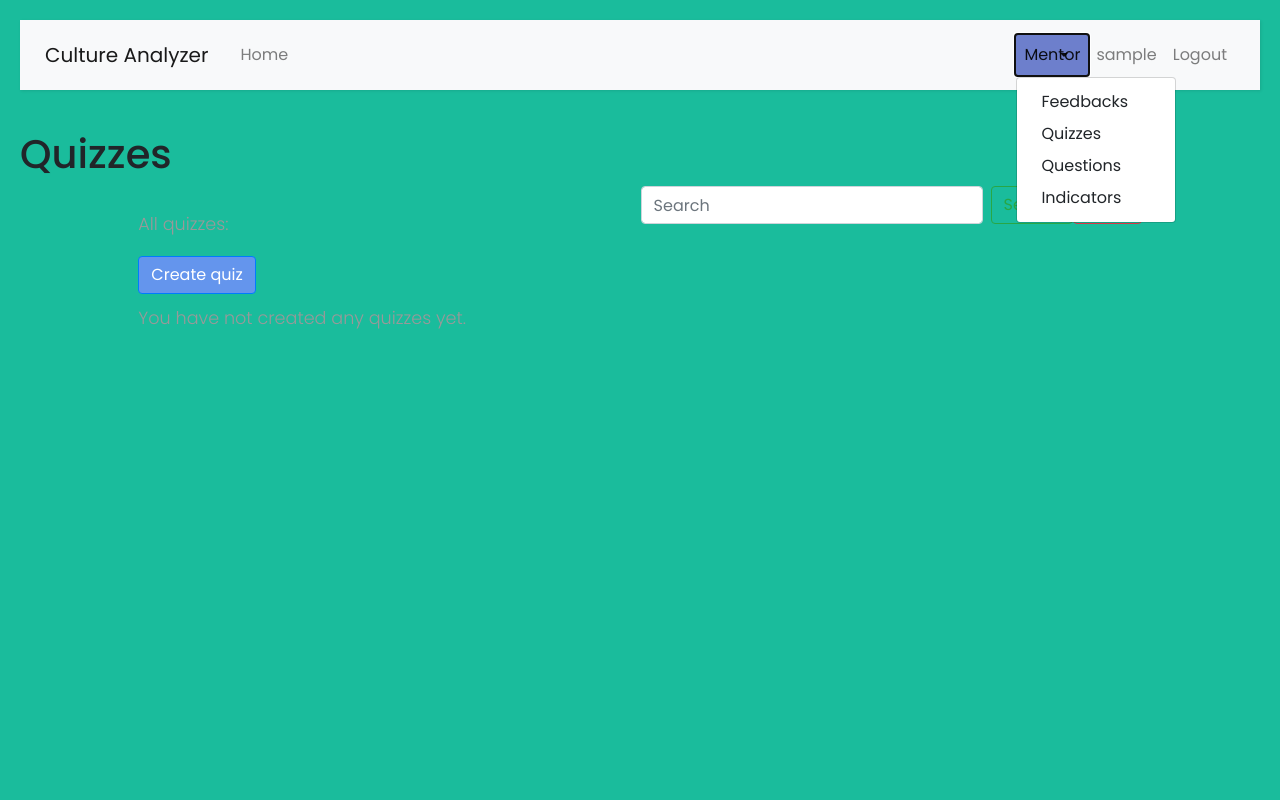
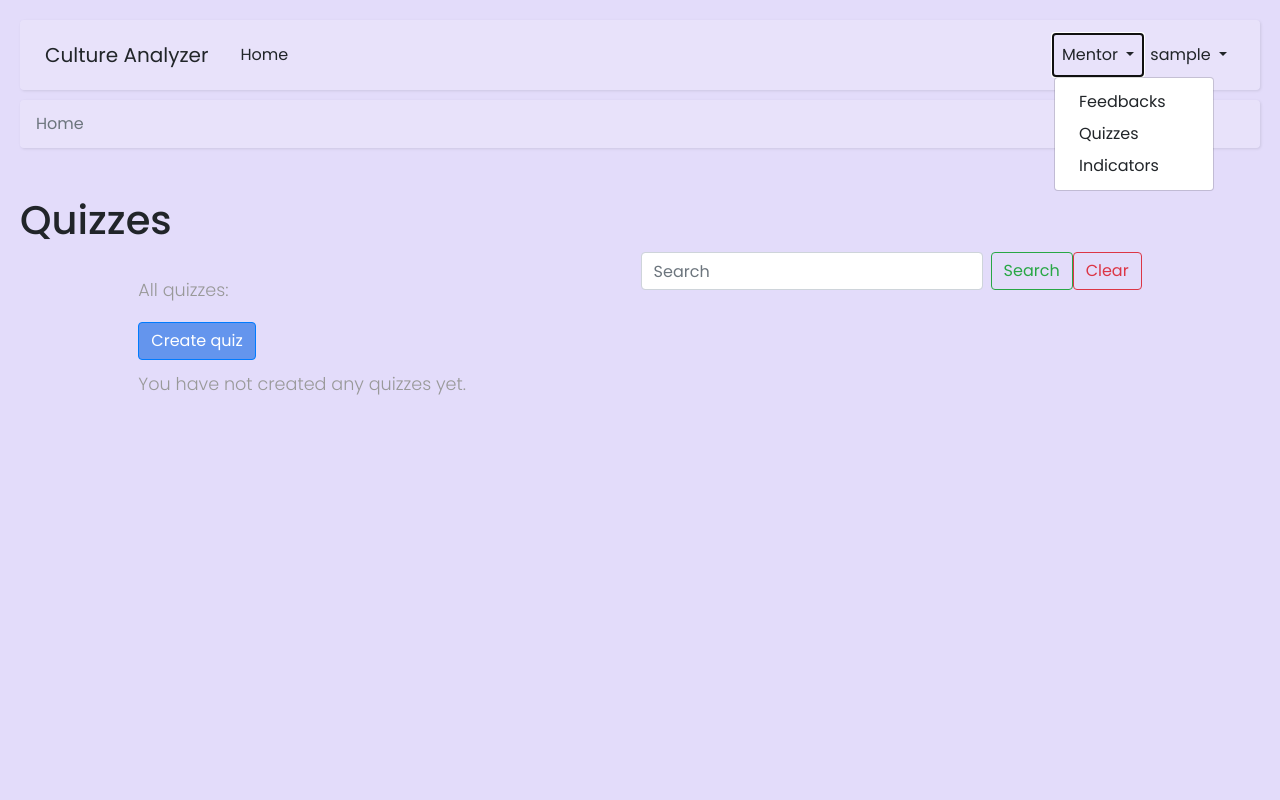
Before and after one commit to IF-093-Python/CultureAnalyzer, a Django app: page /quiz/quiz_list/ in a window 1280 px wide, after a click on "Mentor". Run offline with Django 3.2, Linux system fonts and the light colour scheme; the visitor is signed in with stand-in values (Sample User, id 1); data that the repository does not hold is empty; some libraries are stand-ins or nearby versions.

Commit message:
Added new design to indicator list view

```diff
--- a/static/style.css
+++ b/static/style.css
@@ -2,7 +2,7 @@
 
 body {
     font-family: 'Poppins', sans-serif;
-    background: #1abc9c;
+    background: #E3DCFA;
 }
 
 p {
@@ -52,65 +52,8 @@ a, a:hover, a:focus {
     perspective: 1500px;
 }
 
-#sidebar {
-    min-width: 250px;
-    max-width: 250px;
-    background: #7386D5;
-    color: #fff;
-    transition: all 0.6s cubic-bezier(0.945, 0.020, 0.270, 0.665);
-    transform-origin: bottom left;
-}
-
-#sidebar.active {
-    margin-left: -250px;
-    transform: rotateY(100deg);
-}
-
-#sidebar .sidebar-header {
-    padding: 20px;
-    background: #6d7fcc;
-}
-
-#sidebar ul.components {
-    padding: 20px 0;
-    border-bottom: 1px solid white;
-}
-
-#sidebar hr {
-    border-bottom: 1px solid white;
-}
-
-#sidebar ul p {
-    color: #fff;
-    padding: 10px;
-}
-
-#sidebar ul li a {
-    padding: 10px;
-    font-size: 1.1em;
-    display: block;
-}
-
-#sidebar ul li a:hover {
-    color: #7386D5;
-    background: #fff;
-}
-
-#sidebar ul li.active > a, a[aria-expanded="true"] {
-    color: #fff;
-    background: #6d7fcc;
-}
-
 a[data-toggle="collapse"] {
     position: relative;
-}
-
-.dropdown-toggle::after {
-    display: block;
-    position: absolute;
-    top: 50%;
-    right: 20px;
-    transform: translateY(-50%);
 }
 
 ul ul a {
@@ -259,8 +152,9 @@ a.contact_us, a.contact_us:hover {
     box-shadow: 0 2px 6px rgba(231,234,243,.4);
 }
 
-.block.block-rounded {
+.block-rounded {
     border-radius: .25rem;
+    box-shadow: 1px 1px 3px rgba(0, 0, 0, 0.1);
 }
 
 .block-content {
@@ -270,3 +164,30 @@ a.contact_us, a.contact_us:hover {
     padding: 1.25rem 1.25rem 1px;
     overflow-x: visible;
 }
+
+.navbar-custom {
+    background-color: rgba(248,249,250, .2);
+    margin-bottom: 10px;
+    box-shadow: 1px 1px 3px rgba(0, 0, 0, 0.1);
+}
+
+.btn-option{
+    width: 50px;
+}
+
+table.table-hover > tbody > tr > *  {
+    border-color: #c5c5c5;
+}
+
+.page-item.active > a{
+    background-color: #6c757d !important;
+    border-color: #6c757d !important;
+}
+
+.page-link{
+    color: #444;
+}
+
+.page-link:hover{
+    color: #555;
+}
--- a/templates/abstract.html
+++ b/templates/abstract.html
@@ -35,6 +35,8 @@
     <div id="content">
         {% block navbar %}
         {% endblock navbar %}
+        {% block breadcrumb %}
+        {% endblock breadcrumb %}
         {% if user.is_authenticated %}
             {% block content %}
             {% endblock content %}
--- a/templates/base.html
+++ b/templates/base.html
@@ -2,7 +2,7 @@
 {% load static %}
 
 {% block navbar %}
-    <nav class="navbar navbar-expand-lg navbar-light bg-light">
+    <nav class="navbar navbar-expand-lg block-rounded navbar-custom">
         <div class="container-fluid">
             <a class="navbar-brand mr-4" href="{% url 'home' %}">Culture Analyzer</a>
             <button class="navbar-toggler" type="button" data-toggle="collapse" data-target="#navbarToggle" aria-controls="navbarToggle" aria-expanded="false" aria-label="Toggle navigation">
@@ -22,15 +22,21 @@
                         <div class="dropdown-menu" aria-labelledby="navbarDropdown">
                             <a class="dropdown-item" href="{% url 'feedback-list' %}">Feedbacks</a>
                             <a class="dropdown-item" href="{% url 'quiz:quizzes-list' %}">Quizzes</a>
-                            <a class="dropdown-item" href="{% url 'tutors:questions_list' %}">Questions</a>
                             <a class="dropdown-item" href="{% url 'country_indicator:country_indicator_list' %}">Indicators</a>
                         </div>
                     </li>
-                    <a class="nav-item nav-link" href="{% url 'profile' request.user.id %}">{{ request.user.username }}</a>
-                    <a class="nav-item nav-link" href="{% url 'logout' %}">Logout</a>
+                    <li class="nav-item dropdown">
+                        <a class="nav-item nav-link dropdown-toggle ite" href="#" id="navbarDropdown" role="button" data-toggle="dropdown" aria-haspopup="true" aria-expanded="false" style="text-decoration: none;">
+                            {{ request.user.username }}
+                        </a>
+                        <div class="dropdown-menu dropdown-menu-right" aria-labelledby="navbarDropdown">
+                            <a class="dropdown-item" href="{% url 'profile' request.user.id %}">Profile</a>
+                            <a class="dropdown-item" href="{% url 'logout' %}">Logout</a>
+                        </div>
+                    </li>
                     {% else %}
-                    <a class="nav-item nav-link" href="{% url 'login' %}">Login</a>
-                    <a class="nav-item nav-link" href="{% url 'register' %}">Register</a>
+                    <a class="nav-item nav-link" href="{% url 'login' %}">Sign in</a>
+                    <a class="nav-item nav-link" href="{% url 'register' %}">Sign up</a>
                     {% endif %}
                 </div>
             </div>
@@ -38,6 +44,14 @@
     </nav>
 {% endblock navbar %}
 
+{% block breadcrumb %}
+<nav aria-label="breadcrumb" class="mb-5">
+    <ol class="breadcrumb navbar-custom">
+        <li class="breadcrumb-item active" aria-current="page">Home</li>
+    </ol>
+</nav>
+{% endblock breadcrumb %}
+
 {% block content %}
     <h1>Content</h1>
 {% endblock content %}
--- a/users/templates/users/index.html
+++ b/users/templates/users/index.html
@@ -1,7 +1,9 @@
 {% extends 'base.html' %}
-
+{% block title %}
+Culture Analyzer
+{% endblock title %}
 {% block content %}
-<div class="pt-4 px-4 bg-body-dark">
+<div class="pt-4 px-4 bg-body-dark block-rounded">
     <div class="row row-deck">
         <div class="col-6 col-md-4 col-xl-2">
             <a class="block block-rounded block-link-pop text-center d-flex align-items-center" href="javascript:void(0)">
--- a/users/templates/users/profile.html
+++ b/users/templates/users/profile.html
@@ -1,6 +1,9 @@
 {%extends 'base.html' %}
 {% load static %}
 {% load crispy_forms_tags %}
+{% block title %}
+{{request.user.username}}
+{% endblock title %}
 {% block content%}
 <div class="content-section">
     <div class="media">
```
Also changed, not shown: other parts of static/style.css (+1 -51 lines), indicators/templates/indicators/list.html (+25 -23 lines).
